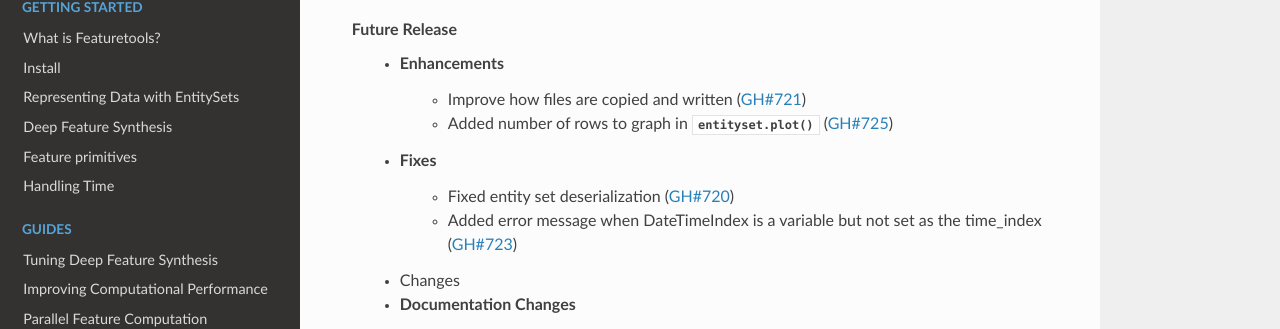
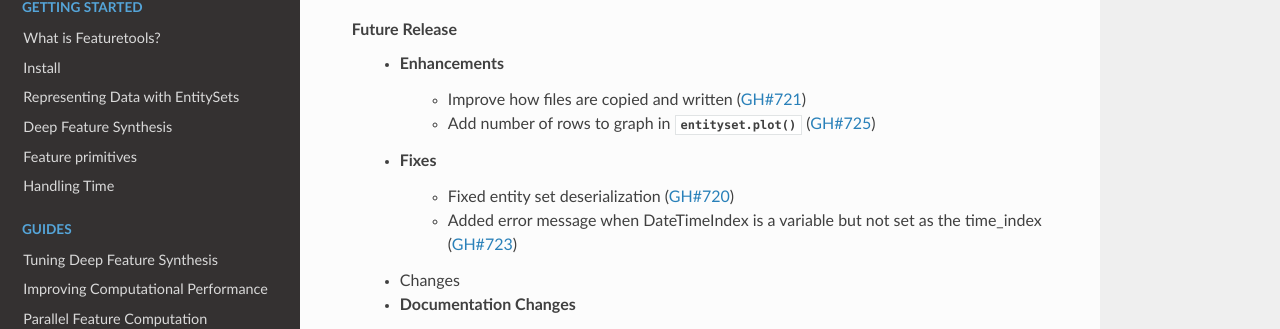
Before and after one commit to alteryx/featuretools, a Sphinx documentation site: the page built from docs/source/changelog.rst, in a window 1280 px wide and 900 px high. Shown: the part 139-468 px from the top of the window. Built offline with Sphinx 7.4.7 and the Read the Docs theme 2.0.0, drawn with Linux system fonts in a browser that asks for light colours; pages that are not in the unit, such as notebooks, are missing from menus.

Commit message:
Put change log comment in present tense

```diff
--- a/docs/source/changelog.rst
+++ b/docs/source/changelog.rst
@@ -5,7 +5,7 @@
 **Future Release**
     * Enhancements
         * Improve how files are copied and written (:pr:`721`)
-        * Added number of rows to graph in :meth:`entityset.plot` (:pr:`725`)
+        * Add number of rows to graph in :meth:`entityset.plot` (:pr:`725`)
     * Fixes
         * Fixed entity set deserialization (:pr:`720`)
         * Added error message when DateTimeIndex is a variable but not set as the time_index (:pr:`723`)
```
